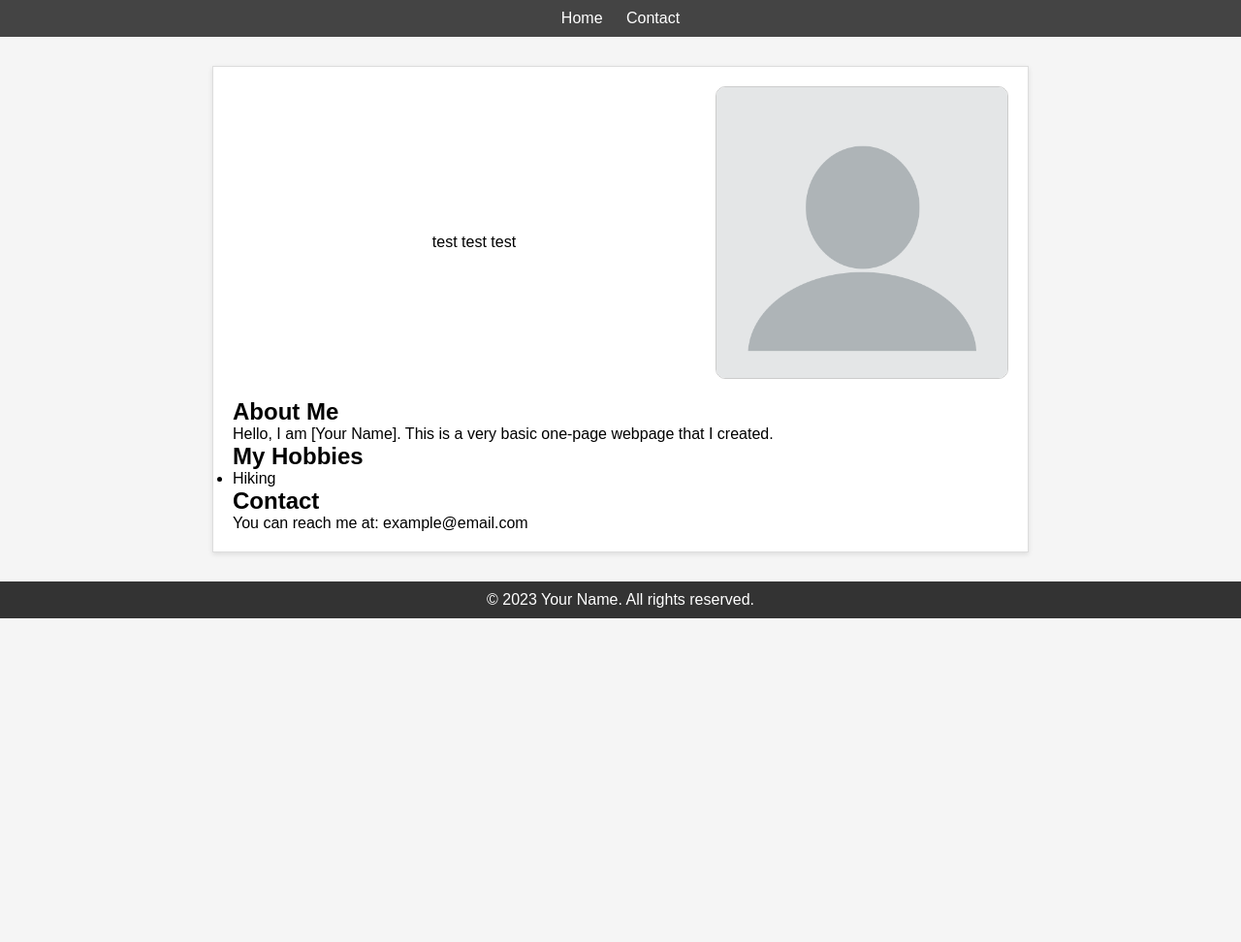
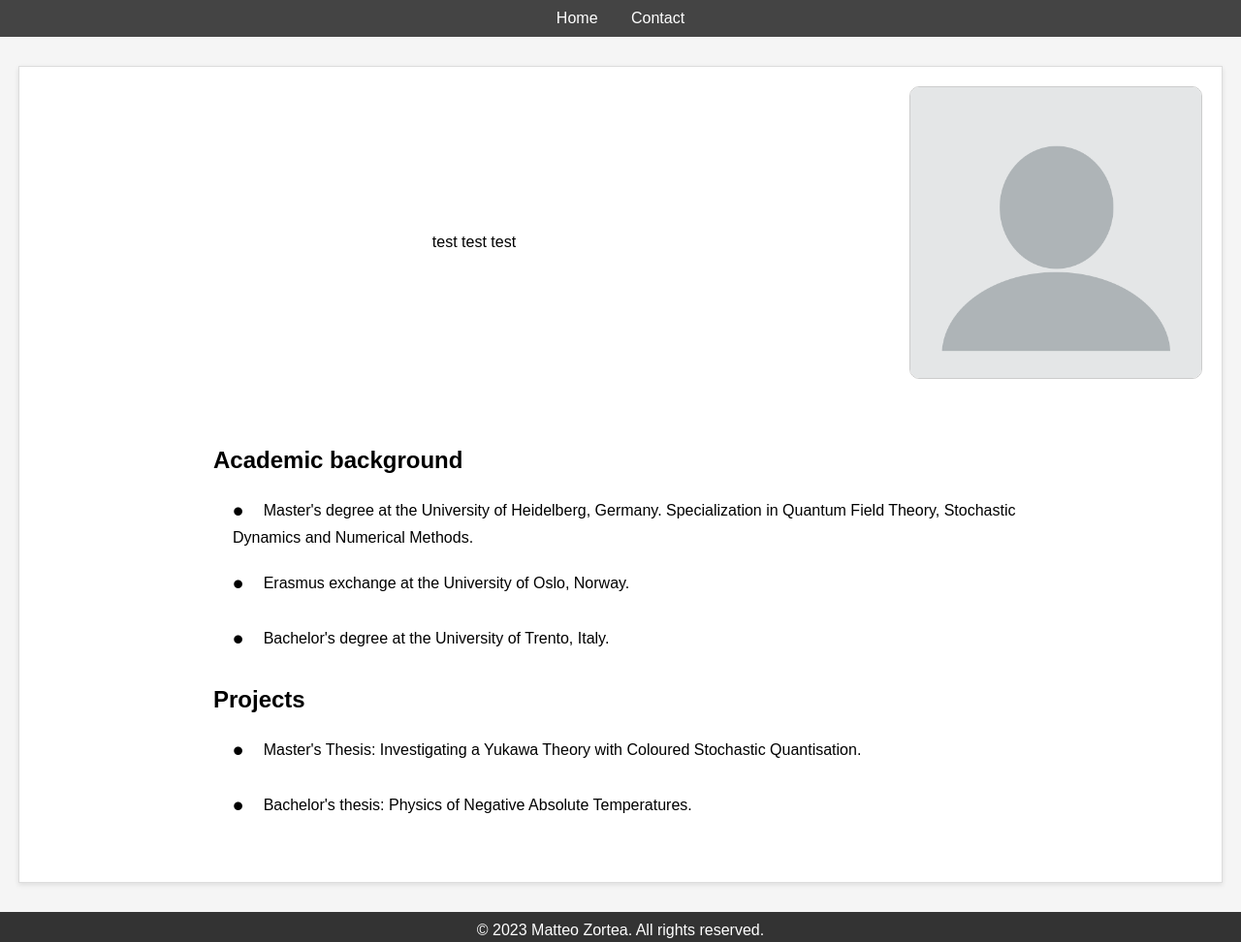
Before and after one commit to Matteo294/matteo294.github.io, a plain HTML site: page home.html in a window 1280 px wide. Shown: the whole page at 97% size. Before the commit the page ends 800 px from the top, so only its background shows below. Drawn offline with Linux system fonts and the light colour scheme.

Commit message:
new home

```diff
--- a/home.html
+++ b/home.html
@@ -25,21 +25,24 @@
             <img src="profile.png" alt="My Picture" width="300">
         </div>
 
-        <h2>About Me</h2>
-        <p>Hello, I am [Your Name]. This is a very basic one-page webpage that I created.</p>
+        <div class="maincontent">
+            <h2>Academic background</h2>
+            <ul>
+                <li> Master's degree at the University of Heidelberg, Germany. Specialization in Quantum Field Theory, Stochastic Dynamics and Numerical Methods. </li>
+                <li> Erasmus exchange at the University of Oslo, Norway. </li>
+                <li> Bachelor's degree at the University of Trento, Italy. </li>
+            </ul>
 
-        <h2>My Hobbies</h2>
-        <ul>
-            <li>Hiking</a></li>
-        </ul>
-
-
-        <h2>Contact</h2>
-        <p>You can reach me at: example@email.com</p>
+            <h2> Projects </h2>
+            <ul>
+                <li> Master's Thesis: Investigating a Yukawa Theory with Coloured Stochastic Quantisation. </li>
+                <li> Bachelor's thesis: Physics of Negative Absolute Temperatures. </li>
+            </ul>
+        </div>
     </main>
 
     <footer>
-        <p>&copy; 2023 Your Name. All rights reserved.</p>
+        <p>&copy; 2023 Matteo Zortea. All rights reserved.</p>
     </footer>
 </body>
 </html>
--- a/styles.css
+++ b/styles.css
@@ -16,6 +16,33 @@ header {
     padding: 10px;
 }
 
+footer {
+    background-color: #333;
+    color: #fff;
+    text-align: center;
+    padding: 10px;
+}
+
+@media (max-width: 768px) {
+    nav ul {
+        text-align: center;
+    }
+    nav li {
+        display: block;
+        margin: 10px 0;
+    }
+    main {
+        max-width: 100%; /* Adjusted for smaller screens */
+        margin: 10px; /* Adjusted margin for smaller screens */
+    }
+    .content-container {
+        flex-direction: column; /* Stack content vertically on smaller screens */
+    }
+    .text {
+        padding: 20px 10px; /* Adjusted padding for smaller screens */
+    }
+}
+
 nav {
     background-color: #444;
     padding: 10px 0;
@@ -30,7 +57,7 @@ nav ul {
 
 nav li {
     display: inline-block;
-    margin-right: 0 10px;
+    margin-right: 10px;
 }
 
 nav li:last-child {
@@ -49,7 +76,7 @@ nav a:hover {
 }
 
 main {
-    max-width: 800px;
+    max-width: 1200px;
     margin: 30px auto;
     padding: 20px;
     background-color: #fff;
@@ -69,6 +96,33 @@ main {
     text-align: center;
 }
 
+.maincontent{
+    padding: 30px 15% 30px 15%;
+}
+
+main ul {
+    list-style: none;
+    padding: 10px 0 0px 20px;
+}
+
+main ul li {
+    position:relative;
+    padding: 10px 0;
+}
+
+main ul li:before {
+    content: "\2022"; /* Unicode character for a black filled dot */
+    color: #000; /* Black color */
+    display: inline-block;
+    font-size:2.0em;
+    margin-right: 0.5em; /* Adjusted margin for spacing between dot and text */
+    vertical-align: middle;
+}
+
+main h2 {
+    margin-top: 20px
+}
+
 main img {
     max-width: 100%;
     height: auto;
@@ -77,20 +131,4 @@ main img {
     border-radius: 10px;
 }
 
-
-footer {
-    background-color: #333;
-    color: #fff;
-    text-align: center;
-    padding: 10px;
-}
-
-@media (max-width: 768px) {
-    nav ul {
-        text-align: center;
-    }
-    nav li {
-        display: block;
-        margin: 10px 0;
-    }
-}
+.
```
